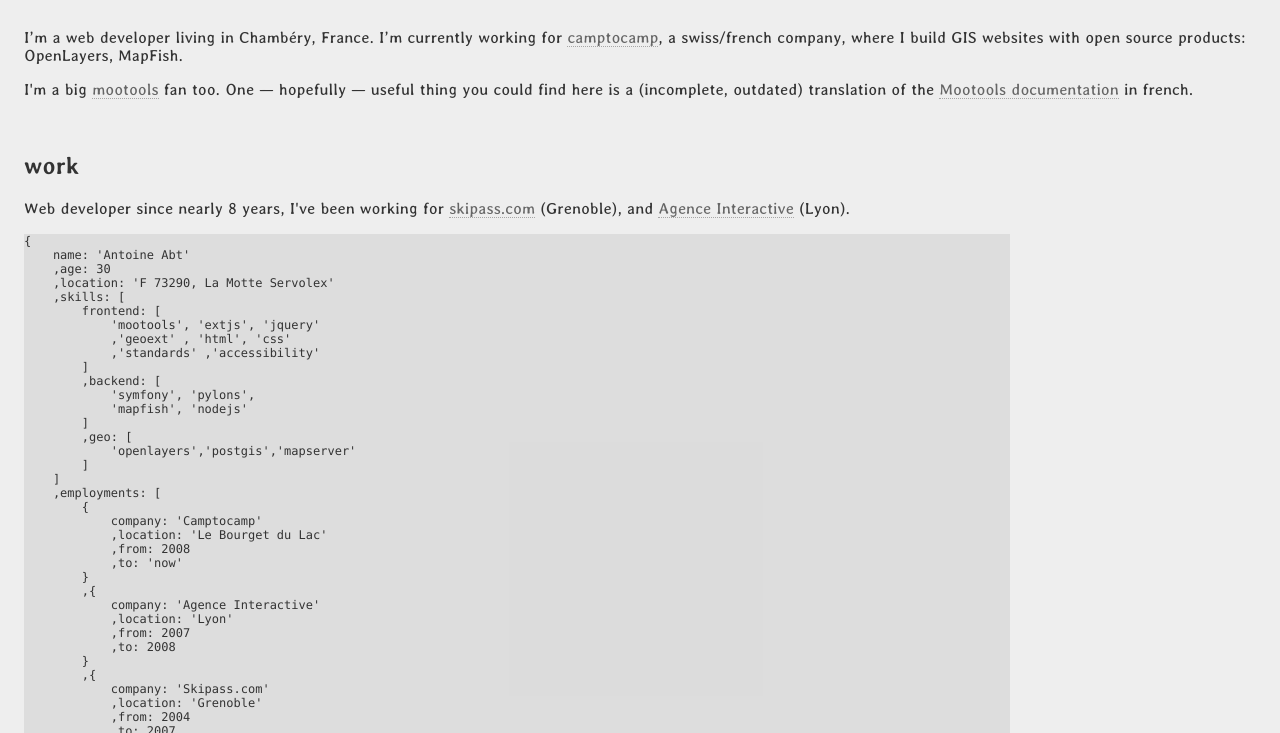
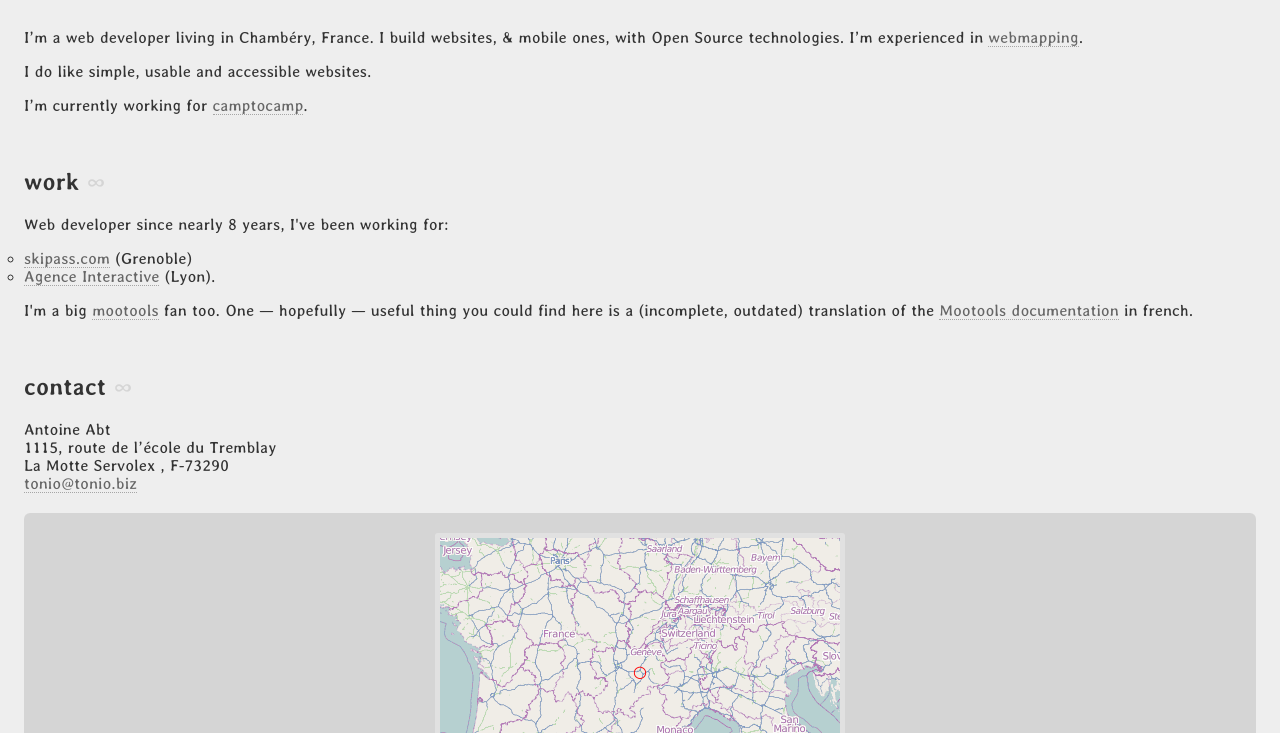
Before and after one commit to tonio/tonio.biz, a plain HTML site: page index.html in a window 1280 px wide. Shown: the part 67-800 px from the top of the page. Drawn offline with Linux system fonts and the light colour scheme.

Commit message:
reindent, cleanup, rewrite some texts

```diff
--- a/index.html
+++ b/index.html
@@ -22,15 +22,31 @@
     <body>
 
         <header>
-      <h1>Antoine&nbsp;Abt, skier&nbsp;&amp;&nbsp;web<sup>(geo)</sup>developer</h1>
+            <h1>Antoine Abt, skier &amp; web<sup>(geo)</sup>developer</h1>
         </header>
 
         <section>
             <p>
-        I’m a web developer living in Chambéry, France. I’m currently working
-        for <a href="http://camptocamp.com">camptocamp</a>,
-        a swiss/french company, where I build GIS websites with open source products: OpenLayers,
-        MapFish.
+                I’m a web developer living in Chambéry, France. I build websites, &amp;
+                mobile ones, with Open Source technologies. I’m experienced in
+                <a href="http://en.wikipedia.org/wiki/Web_mapping">webmapping</a>.
+            </p>
+            <p>
+                I do like simple, usable and accessible websites.
+            </p>
+            <p>
+                I’m currently working for <a href="http://camptocamp.com">camptocamp</a>.
+            </p>
+        </section>
+
+        <section>
+            <h2>work</h2>
+            <p>
+                Web developer since nearly 8 years, I've been working for:
+                <ul>
+                    <li><a href="http://skipass.com">skipass.com</a> (Grenoble)</li>
+                    <li><a href="http://agenceinteractive.com">Agence Interactive</a> (Lyon).</li>
+                </ul>
             </p>
             <p>
                 I'm a big <a href="">mootools</a> fan too.
@@ -41,77 +57,17 @@
         </section>
 
         <section>
-        <h2>work</h2>
-        <p>
-            Web developer since nearly 8 years, I've been working for
-            <a href="http://skipass.com">skipass.com</a> (Grenoble), and <a href="http://agenceinteractive.com">Agence
-            Interactive</a> (Lyon).
-        </p>
-      <pre>
-{
-    name: 'Antoine Abt'
-    ,age: 30
-    ,location: 'F 73290, La Motte Servolex'
-    ,skills: [
-        frontend: [
-            'mootools', 'extjs', 'jquery'
-            ,'geoext' , 'html', 'css'
-            ,'standards' ,'accessibility'
-        ]
-        ,backend: [
-            'symfony', 'pylons',
-            'mapfish', 'nodejs'
-        ]
-        ,geo: [
-            'openlayers','postgis','mapserver'
-        ]
-    ]
-    ,employments: [
-        {
-            company: 'Camptocamp'
-            ,location: 'Le Bourget du Lac'
-            ,from: 2008
-            ,to: 'now'
-        }
-        ,{
-            company: 'Agence Interactive'
-            ,location: 'Lyon'
-            ,from: 2007
-            ,to: 2008
-        }
-        ,{
-            company: 'Skipass.com'
-            ,location: 'Grenoble'
-            ,from: 2004
-            ,to: 2007
-        }
-    ]
-    ,education: [
-        {
-            title: 'Certification Zend PHP5'
-            ,location: 'Lyon'
-            ,date: 2007
-        }
-        ,{
-            title: 'Licence d’informatique'
-            ,location: 'UFR IMA — UJF Grenoble'
-            ,date: 2001
-        }
-    ]
-}</pre>
-    </section>
-    <section>
             <h2>contact</h2>
             <div id="hcard-Antoine-Abt" class="vcard">
                 <span class="fn">Antoine Abt</span>
                 <br/>
-            <a class="email" href="mailto:tonio@tonio.biz">tonio@tonio.biz</a>
                 <div class="adr">
                     <div class="street-address">1115, route de l’école du Tremblay</div>
                     <span class="locality">La Motte Servolex</span>
                     ,
                     <span class="postal-code">F-73290</span>
                 </div>
+                <a class="email" href="mailto:tonio@tonio.biz">tonio@tonio.biz</a>
             </div>
             <a href="#map" id="small">
                 <span>○</span>
@@ -121,7 +77,7 @@
         <img src="dessin.png" width="300" height="300" alt="dessin" id="logo"/>
 
         <footer>
-    Follow me on <a href="https://twitter.com/brankgnol">twitter</a>,
+            Find me on <a href="https://twitter.com/brankgnol">twitter</a>,
             <a href="https://github.com/tonio">github</a>
             &amp; <a href="https://ohloh.net/account/tonio">ohloh</a>
             — Content under <a href="http://creativecommons.org/licenses/by-nc-sa/3.0/">
--- a/screen.css
+++ b/screen.css
@@ -39,18 +39,20 @@
     text-shadow    : 1px 1px 0 #fff;
     margin         : 0;
 }
+h2:after {
+    content : ' ∞';
+    color   : rgba(0,0,0,0.1);
+}
 
 section {
     margin: 0;
     padding: 1em 1.5em 0;
 }
-section pre {
-    -moz-box-shadow : 1px 1px 0 0 #000;
-    background      : rgba(150,150,150,0.2);
-    font-family     : Monaco, Monospace;
-    font-size       : 12px;
-    color           : #333;
-    width           : 80%;
+
+section ul {
+    list-style : circle;
+    margin     : 0.5em 0;
+    padding    : 0;
 }
 #small {
     background      : rgba(0,0,0,0.1);
```
Lines whose indentation alone changed are shown as unchanged.
